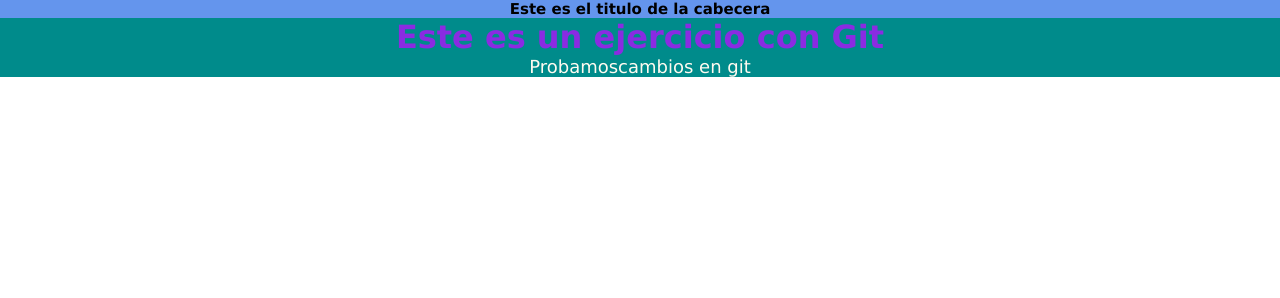
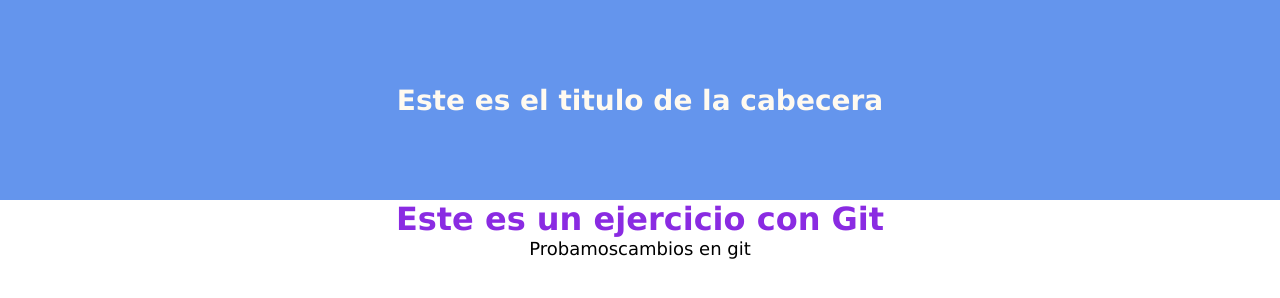
Before and after one commit to IvanSerranoGit/cursoGitAndGitHub, a plain HTML site: page proyecto1/index.html in a window 1280 px wide. Drawn offline with Linux system fonts and the light colour scheme.

Commit message:
Final del ejemplo branch cabecera

```diff
--- a/proyecto1/css/estilos.css
+++ b/proyecto1/css/estilos.css
@@ -16,19 +16,18 @@ body h1{
     font-size: 3.2rem;
     color: blueviolet;
 }
+h2{
+    font-size: 2.8rem;
+}
+p{
+    font-size: 1.8rem;
+}
 .cabecera{
     background-color: cornflowerblue;
-}
-.cabecera_container{
+    height: 200px;
     display: flex;
     justify-content: center;
     align-items: center;
     text-align: center;
+    color: floralwhite;
 }
-
-.titulo-container{
-    width: 100%;
-    background-color: darkcyan;
-    color: floralwhite;
-    font-size: 1.8rem;
-}
--- a/proyecto1/index.html
+++ b/proyecto1/index.html
@@ -10,9 +10,11 @@
 
 <body>
     <main>
-        <section class="cabecera">
-            <div class="cabecera_container">
-                <h2>Este es el titulo de la cabecera</h2>
+        <section class="main-container">
+            <div class="cabecera">
+                <div class="cabecera_container">
+                    <h2>Este es el titulo de la cabecera</h2>
+                </div>
             </div>
             <div class="titulo-container">
                 <h1>Este es un ejercicio con Git</h1>
```
